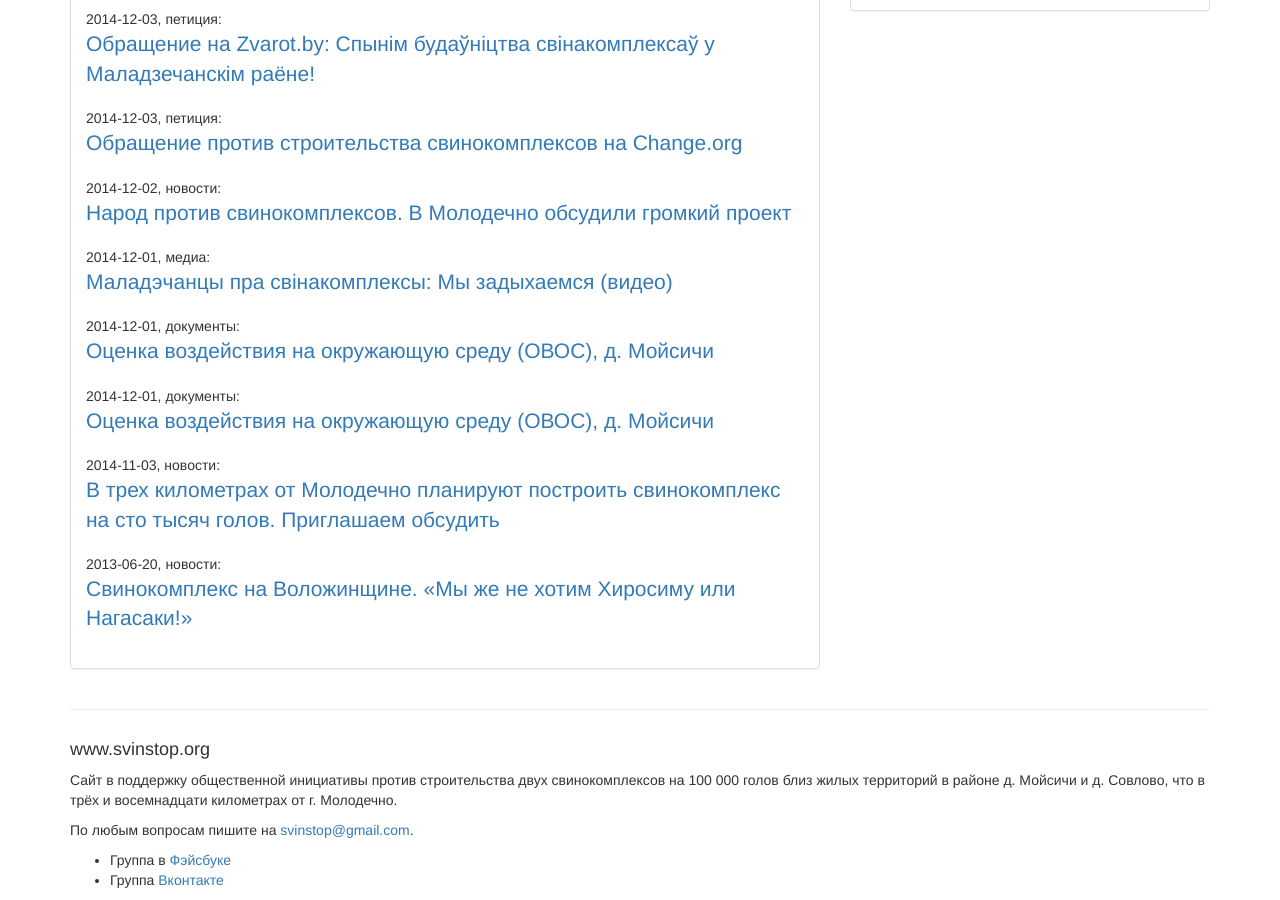
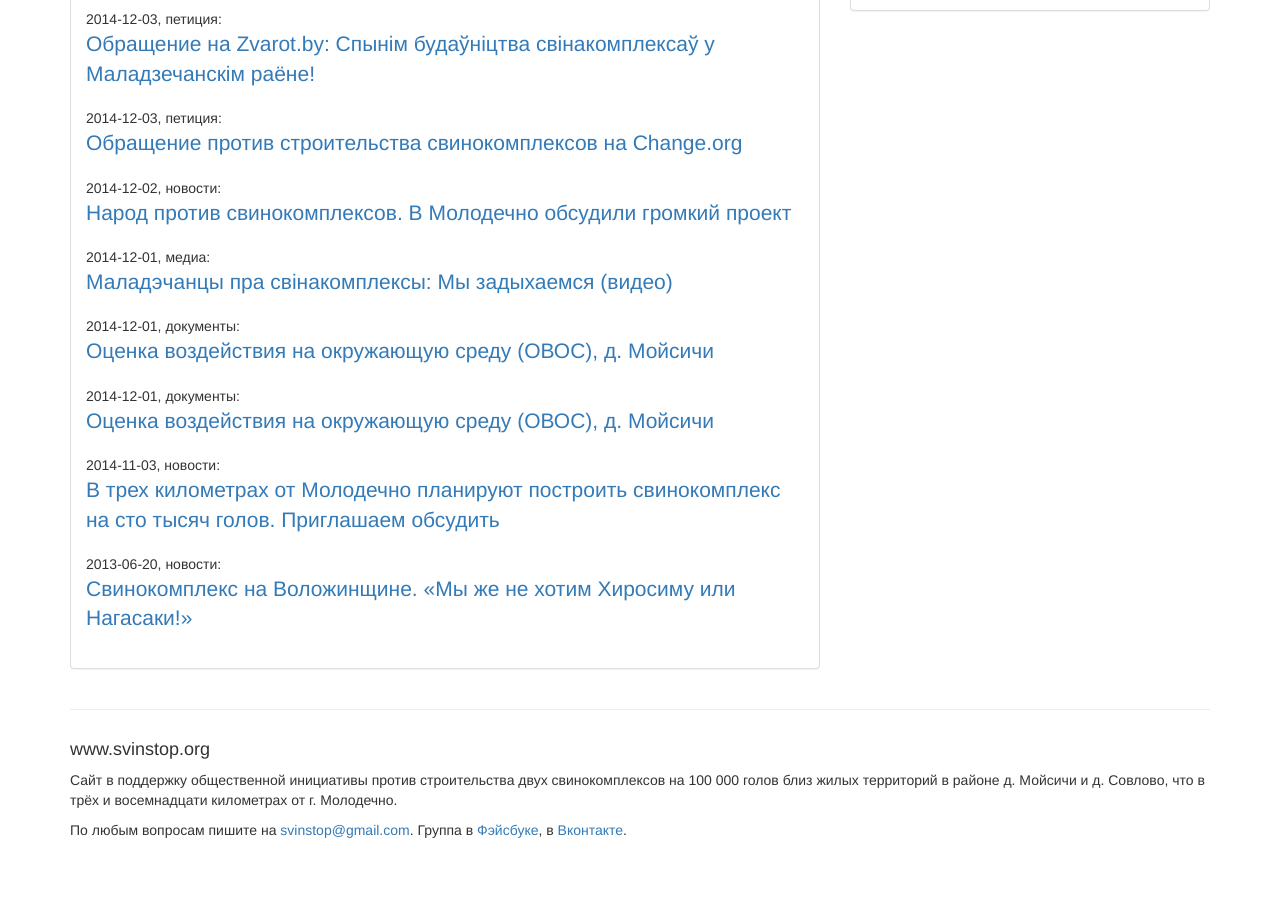
Before and after one commit to iharsuvorau/svinstop, a Jekyll site: the page built from index.html, in a window 1280 px wide and 900 px high, scrolled down 987 px. Built offline with Jekyll 4.4.1, drawn with Linux system fonts in a browser that asks for light colours; nearby versions of some CDN libraries; comment, search, counter and statistics services are not loaded; after the commit the page ends 1857 px from its top, so only the background shows below that.

Commit message:
footer updates

```diff
--- a/_includes/footer.html
+++ b/_includes/footer.html
@@ -1,16 +1,12 @@
 <hr/>
-<footer>
 
-
+<footer class="footer">
   <div class="row">
     <div class="col-md-12">
       <h4>www.svinstop.org</h4>
       <p>{{ site.description }}</p>
 
-      <p>По любым вопросам пишите на <a href="mailto:{{ site.email }}">{{ site.email }}</a>.</p>
-    <ul>
-      <li>Группа в <a href="https://www.facebook.com/groups/805852226148098/">Фэйсбуке</a></li>
-      <li>Группа <a href="http://vk.com/club81508308">Вконтакте</a></li>
-    </ul>
+      <p>По любым вопросам пишите на <a href="mailto:{{ site.email }}">{{ site.email }}</a>. Группа в <a href="https://www.facebook.com/groups/805852226148098/">Фэйсбуке</a>, в <a href="http://vk.com/club81508308">Вконтакте</a>.<br/><br/>
+      </p>
   </div>
 </footer>
```
